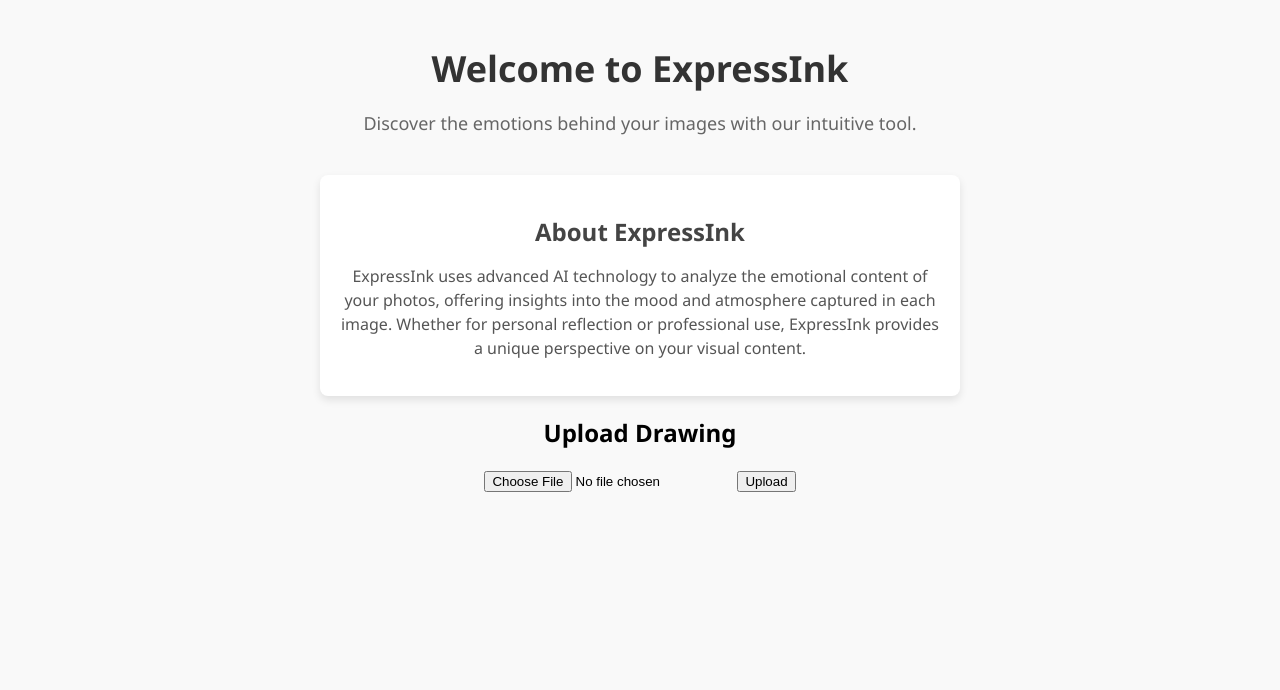
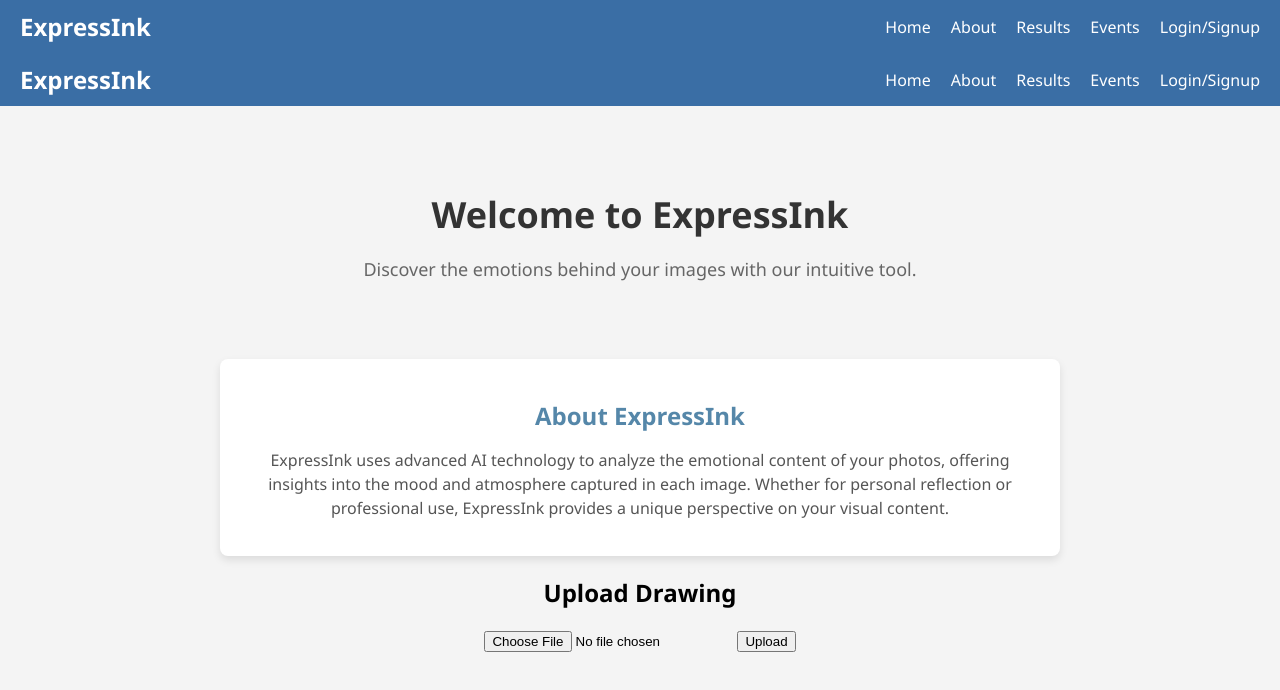
Before and after one commit to jasonli2446/ExpressInkFrontend, a React (Create React App) app in the folder image-upload-react/: page / in a window 1280 px wide. Shown: the top 690 px of the page. Built offline with nearby package versions, Linux system fonts and the light colour scheme.

Commit message:
please work

```diff
--- a/image-upload-react/package.json
+++ b/image-upload-react/package.json
@@ -7,6 +7,7 @@
     "cra-template": "1.2.0",
     "react": "^19.0.0",
     "react-dom": "^19.0.0",
+    "react-router-dom": "^6.28.2",
     "react-scripts": "5.0.1",
     "web-vitals": "^4.2.4"
   },
--- a/image-upload-react/src/App.css
+++ b/image-upload-react/src/App.css
@@ -1,73 +1,45 @@
 .app-container {
   text-align: center;
-  padding: 20px;
-  background-color: #f9f9f9;
+  padding: 0;
+  background-color: #F4F4F4; /* Background Color */
   min-height: 100vh;
 }
 
 .header {
   margin-bottom: 40px;
+  padding: 60px 20px 20px 20px;
 }
 
 .title {
   font-size: 36px;
   font-weight: bold;
-  color: #333;
+  color: #333333; /* Text Color */
   margin-bottom: 10px;
 }
 
 .subtitle {
   font-size: 18px;
-  color: #666;
+  color: #666666;
 }
 
-.about-section,
-.how-to-section {
-  background: white;
+.about-section {
+  background: #FFFFFF;
   border-radius: 8px;
   padding: 20px;
   margin: 20px auto;
-  max-width: 600px;
+  max-width: 800px;
   box-shadow: 0 4px 8px rgba(0, 0, 0, 0.1);
 }
 
 .section-title {
   font-size: 24px;
   font-weight: bold;
-  color: #444;
+  color: #5587a9;
   margin-bottom: 10px;
 }
 
 .section-content {
   font-size: 16px;
   line-height: 1.5;
-  color: #555;
+  color: #555555;
 }
-
-.instructions {
-  text-align: left;
-  padding-left: 20px;
-  font-size: 16px;
-  color: #555;
-}
-
-.instructions li {
-  margin-bottom: 10px;
-}
-
-.upload-button {
-  display: inline-block;
-  margin-top: 20px;
-  padding: 10px 20px;
-  font-size: 16px;
-  color: white;
-  background-color: #007bff;
-  border: none;
-  border-radius: 4px;
-  cursor: pointer;
-  transition: background-color 0.3s ease;
-}
-
-.upload-button:hover {
-  background-color: #0056b3;
-}
--- a/image-upload-react/src/App.js
+++ b/image-upload-react/src/App.js
@@ -1,28 +1,26 @@
 import React from "react";
-import ImageUpload from './ImageUpload';
-import "./App.css";
+import Header from "./components/Header";
+import { BrowserRouter as Router, Routes, Route } from "react-router-dom";
+import Home from "./pages/Home";
 
-export default function App() {
+/*
+import About from "./pages/about";
+import SignUp from "./pages/signup";
+import Contact from "./pages/contact";
+*/
+
+function App() {
   return (
-    <div className="app-container">
-      <header className="header">
-        <h1 className="title">Welcome to ExpressInk</h1>
-        <p className="subtitle">
-          Discover the emotions behind your images with our intuitive tool.
-        </p>
-      </header>
-
-      <section className="about-section">
-        <h2 className="section-title">About ExpressInk</h2>
-        <p className="section-content">
-          ExpressInk uses advanced AI technology to analyze the emotional content of
-          your photos, offering insights into the mood and atmosphere captured in
-          each image. Whether for personal reflection or professional use, ExpressInk
-          provides a unique perspective on your visual content.
-        </p>
-      </section>
-
-      <ImageUpload />
-    </div>
+    <Router>
+      <Header />
+      <Routes>
+        <Route exact path="/" element={<Home />} />
+        {/* <Route path="/about" element={<About />} />
+        <Route path="/contact" element={<Contact />} />
+        <Route path="/sign-up" element={<SignUp />} /> */}
+      </Routes>
+    </Router>
   );
 }
+
+export default App;
--- a/image-upload-react/src/ImageUpload.js
+++ /dev/null
@@ -1,50 +0,0 @@
-import React, { useState } from 'react';
-import axios from 'axios';
-
-//image upload component
-const ImageUpload = () => {
-  //states hold image, imageUrl
-  const [image, setImage] = useState(null);
-  const [imageUrl, setImageUrl] = useState('');
-
-  const handleImageChange = (e) => {
-    setImage(e.target.files[0]);
-  };
-
-  //image submission
-  const handleSubmit = async (e) => {
-    e.preventDefault();
-    const formData = new FormData();
-    formData.append('image', image);
-
-    try {
-      const response = await axios.post('http://localhost:8000/upload', formData, {
-        headers: { 'Content-Type': 'multipart/form-data' },
-      });
-
-      // Use the full URL for the image
-      setImageUrl(`http://localhost:8000${response.data.imagePath}`);
-    } catch (err) {
-      console.error('Error uploading image:', err);
-    }
-  };
-
-  //render upload form
-  return (
-    <div>
-      <h2>Upload Drawing</h2>
-      <form onSubmit={handleSubmit}>
-        <input type="file" onChange={handleImageChange} />
-        <button type="submit">Upload</button>
-      </form>
-      {imageUrl && (
-        <div>
-          <h3>Uploaded Image:</h3>
-          <img src={imageUrl} alt="Uploaded" style={{maxWidth: '300px'}} />
-        </div>
-      )}
-    </div>
-  );
-};
-
-export default ImageUpload;
--- /dev/null
+++ b/image-upload-react/src/components/Header.css
@@ -0,0 +1,30 @@
+.nav {
+  display: flex;
+  justify-content: space-between;
+  align-items: center;
+  background-color: #3A6EA5; /* Primary Color */
+  padding: 10px 20px;
+}
+
+.nav-logo {
+  font-size: 24px;
+  font-weight: bold;
+  color: #FFFFFF;
+}
+
+.nav-links {
+  list-style: none;
+  display: flex;
+  margin: 0;
+}
+
+.nav-item {
+  margin-left: 20px;
+  font-size: 16px;
+  color: #FFFFFF;
+  text-decoration: none;
+}
+
+.nav-item:hover {
+  text-decoration: underline;
+}
--- /dev/null
+++ b/image-upload-react/src/components/Header.js
@@ -0,0 +1,19 @@
+import React from 'react';
+import "./Header.css";
+
+const Header = () => {
+  return (
+    <nav className="nav">
+      <div className="nav-logo">ExpressInk</div>
+      <ul className="nav-links">
+        <li><a href="#" className="nav-item">Home</a></li>
+        <li><a href="#" className="nav-item">About</a></li>
+        <li><a href="#" className="nav-item">Results</a></li>
+        <li><a href="#" className="nav-item">Events</a></li>
+        <li><a href="#" className="nav-item">Login/Signup</a></li>
+      </ul>
+    </nav>
+  );
+};
+
+export default Header;
--- /dev/null
+++ b/image-upload-react/src/components/ImageUpload.css
@@ -0,0 +1,73 @@
+.upload-container {
+  margin: 40px auto;
+  max-width: 600px;
+}
+
+.form-file-upload {
+  position: relative;
+  width: 100%;
+  height: 300px;
+  border: 4px dashed #3A6EA5; /* Primary Color */
+  border-radius: 10px;
+  display: flex;
+  align-items: center;
+  justify-content: center;
+  flex-direction: column;
+  background-color: #FFFFFF;
+}
+
+.form-file-upload.drag-active {
+  border-color: #F5A623; /* Secondary Color */
+}
+
+.input-file-upload {
+  display: none;
+}
+
+.label-file-upload {
+  font-size: 18px;
+  color: #333333; /* Text Color */
+  text-align: center;
+}
+
+.label-file-upload.drag-active {
+  color: #F5A623; /* Secondary Color */
+}
+
+.upload-button {
+  margin-top: 10px;
+  padding: 12px 24px;
+  font-size: 16px;
+  color: #FFFFFF;
+  background-color: #F5A623; /* Secondary Color */
+  border: none;
+  border-radius: 5px;
+  cursor: pointer;
+}
+
+.upload-button:hover {
+  background-color: #D48806;
+}
+
+.submit-button {
+  margin-top: 20px;
+  padding: 12px 24px;
+  font-size: 16px;
+  color: #FFFFFF;
+  background-color: #3A6EA5; /* Primary Color */
+  border: none;
+  border-radius: 5px;
+  cursor: pointer;
+}
+
+.submit-button:hover {
+  background-color: #2C5282;
+}
+
+.drag-file-element {
+  position: absolute;
+  width: 100%;
+  height: 100%;
+  top: 0;
+  left: 0;
+}
--- a/image-upload-react/src/components/ImageUpload.js
+++ b/image-upload-react/src/components/ImageUpload.js
@@ -0,0 +1,54 @@
+import React, { useState } from "react";
+import axios from "axios";
+import "./ImageUpload.css";
+
+//image upload component
+const ImageUpload = () => {
+  //states hold image, imageUrl
+  const [image, setImage] = useState(null);
+  const [imageUrl, setImageUrl] = useState("");
+
+  const handleImageChange = (e) => {
+    setImage(e.target.files[0]);
+  };
+
+  //image submission
+  const handleSubmit = async (e) => {
+    e.preventDefault();
+    const formData = new FormData();
+    formData.append("image", image);
+
+    try {
+      const response = await axios.post(
+        "http://localhost:8000/upload",
+        formData,
+        {
+          headers: { "Content-Type": "multipart/form-data" },
+        }
+      );
+
+      setImageUrl(`http://localhost:8000${response.data.imagePath}`);
+    } catch (err) {
+      console.error("Error uploading image:", err);
+    }
+  };
+
+  //render upload form
+  return (
+    <div>
+      <h2>Upload Drawing</h2>
+      <form onSubmit={handleSubmit}>
+        <input type="file" onChange={handleImageChange} />
+        <button type="submit">Upload</button>
+      </form>
+      {imageUrl && (
+        <div>
+          <h3>Uploaded Image:</h3>
+          <img src={imageUrl} alt="Uploaded" style={{ maxWidth: "300px" }} />
+        </div>
+      )}
+    </div>
+  );
+};
+
+export default ImageUpload;
--- a/image-upload-react/src/index.css
+++ b/image-upload-react/src/index.css
@@ -3,6 +3,7 @@ body {
   font-family: 'Poppins', 'Quicksand', 'Nunito', 'Segoe UI', 'Roboto', sans-serif;
   -webkit-font-smoothing: antialiased;
   -moz-osx-font-smoothing: grayscale;
+  background-color: #F4F4F4;
 }
 
 code {
--- /dev/null
+++ b/image-upload-react/src/pages/Home.js
@@ -0,0 +1,33 @@
+import React from "react";
+import ImageUpload from "../components/ImageUpload";
+import Header from "../components/Header";
+import "../App.css";
+
+const Home = () => {
+  return (
+    <div className="app-container">
+      <Header />
+      <header className="header">
+        <h1 className="title">Welcome to ExpressInk</h1>
+        <p className="subtitle">
+          Discover the emotions behind your images with our intuitive tool.
+        </p>
+      </header>
+
+      <section className="about-section">
+        <h2 className="section-title">About ExpressInk</h2>
+        <p className="section-content">
+          ExpressInk uses advanced AI technology to analyze the emotional
+          content of your photos, offering insights into the mood and atmosphere
+          captured in each image. Whether for personal reflection or
+          professional use, ExpressInk provides a unique perspective on your
+          visual content.
+        </p>
+      </section>
+
+      <ImageUpload />
+    </div>
+  );
+};
+
+export default Home;
```
